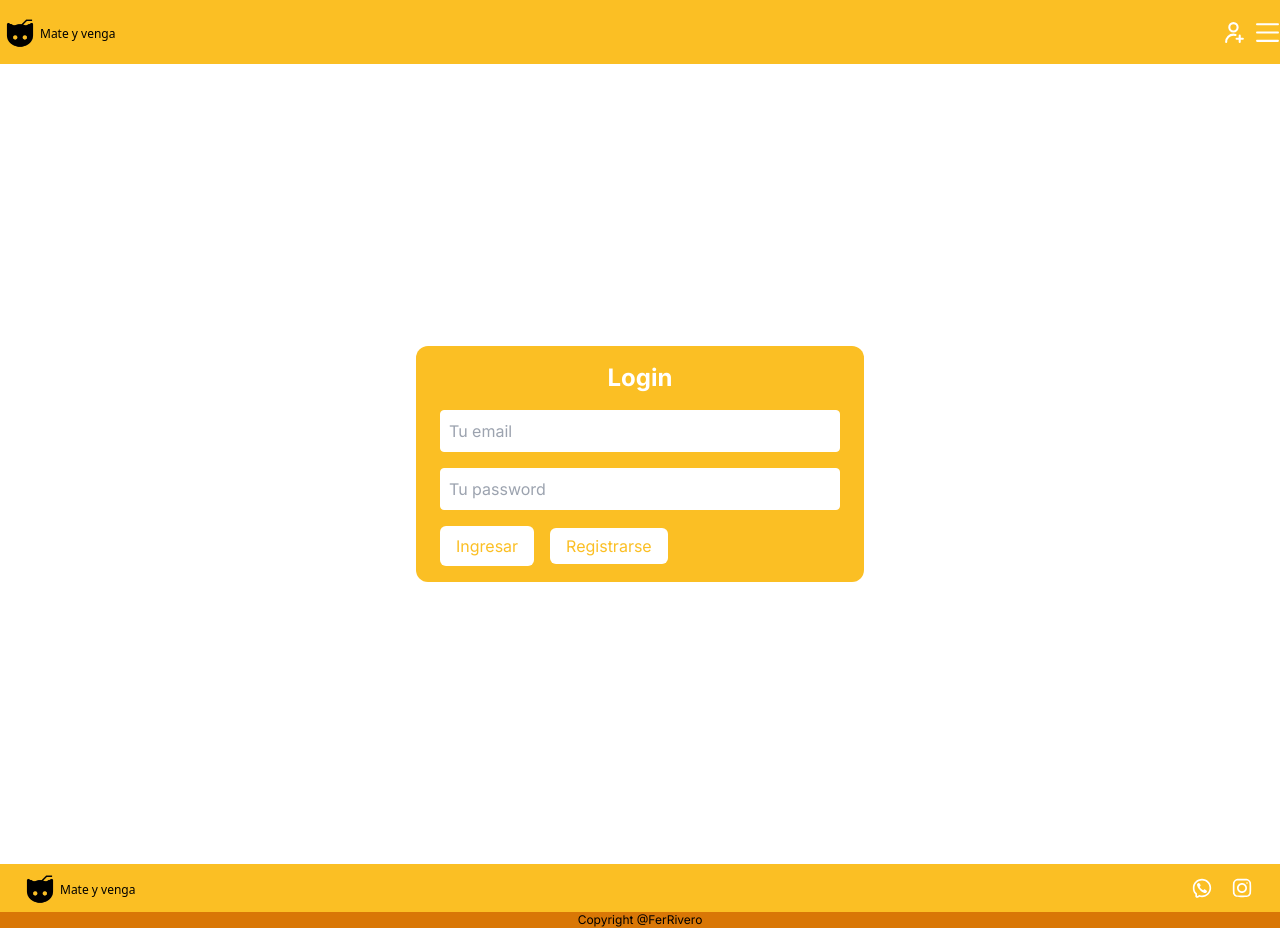
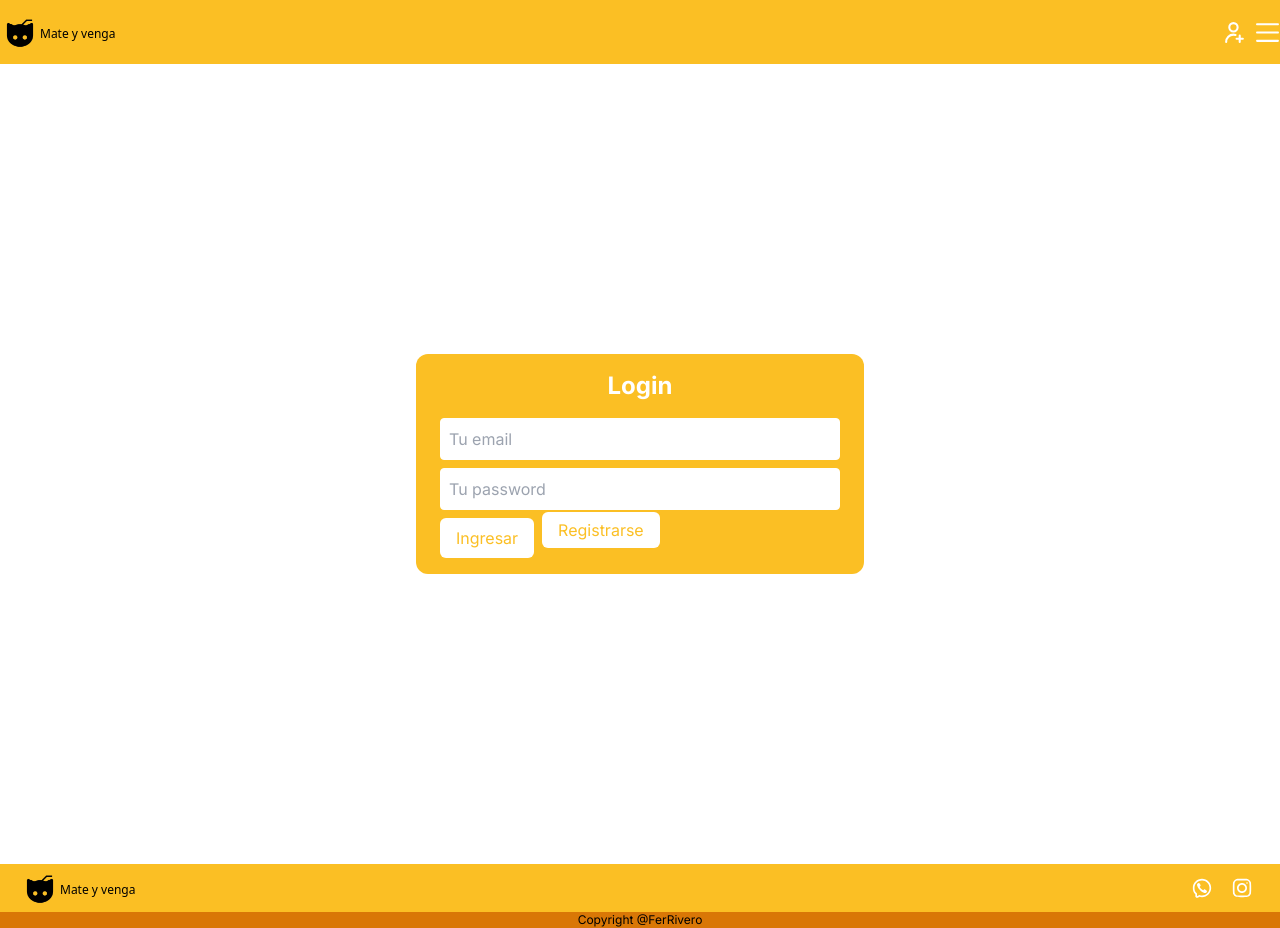
Before and after one commit to Mishainx/next-1-preentrega, a Next.js app: page /login in a window 1280 px wide. Built offline with nearby package versions, Linux system fonts and the light colour scheme; no server answers.

Commit message:
modificaciones

```diff
--- a/app/components/auth/LoginForm.js
+++ b/app/components/auth/LoginForm.js
@@ -52,7 +52,7 @@ const LoginForm = () => {
           value={values.email}
           required
           placeholder="Tu email"
-          className="p-2 rounded w-full border border-white block my-4"
+          className="p-2 rounded w-full border border-white block my-2"
           name="email"
           onChange={handleChange}
         />
@@ -61,21 +61,23 @@ const LoginForm = () => {
           value={values.password}
           required
           placeholder="Tu password"
-          className="p-2 rounded w-full border border-white block my-4"
+          className="p-2 rounded w-full border border-white block my-2"
           name="password"
           onChange={handleChange}
         />
+        <div className="flex flex-col sm:flex-row justify-between sm:justify-start gap-2">
           <button
             type="submit"
-          className="bg-white text-amber-400 py-2 px-4 rounded-md mr-4 hover:text-black"
+            className="bg-white text-amber-400 py-2 px-4 rounded-md hover:text-black w-full sm:w-auto"
           >
             Ingresar
           </button>
           <Link href="/users/register">
-          <a className="bg-white text-amber-400 py-2 px-4 rounded-md hover:text-black">
+            <a className="bg-white text-amber-400 py-2 px-4 rounded-md hover:text-black w-full sm:w-auto">
               Registrarse
             </a>
           </Link>
+        </div>
       </form>
     </div>
   );
```
Lines whose indentation alone changed are shown as unchanged.
